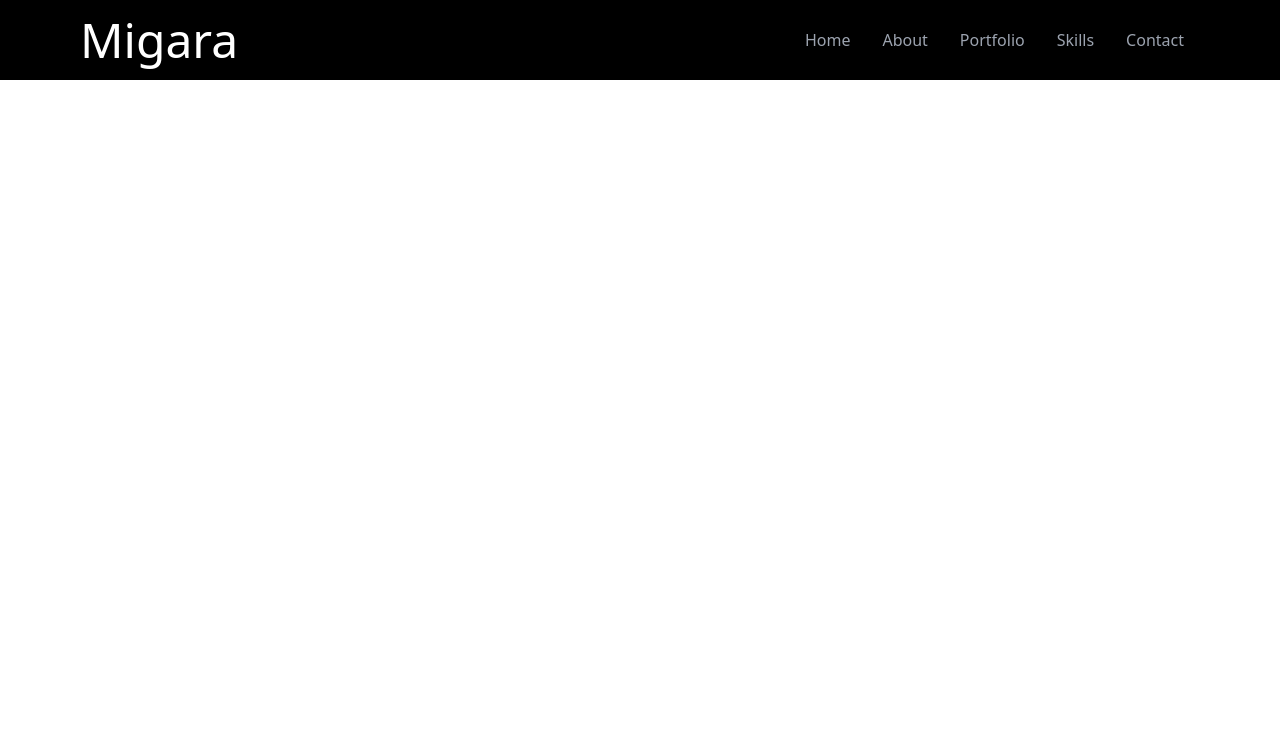
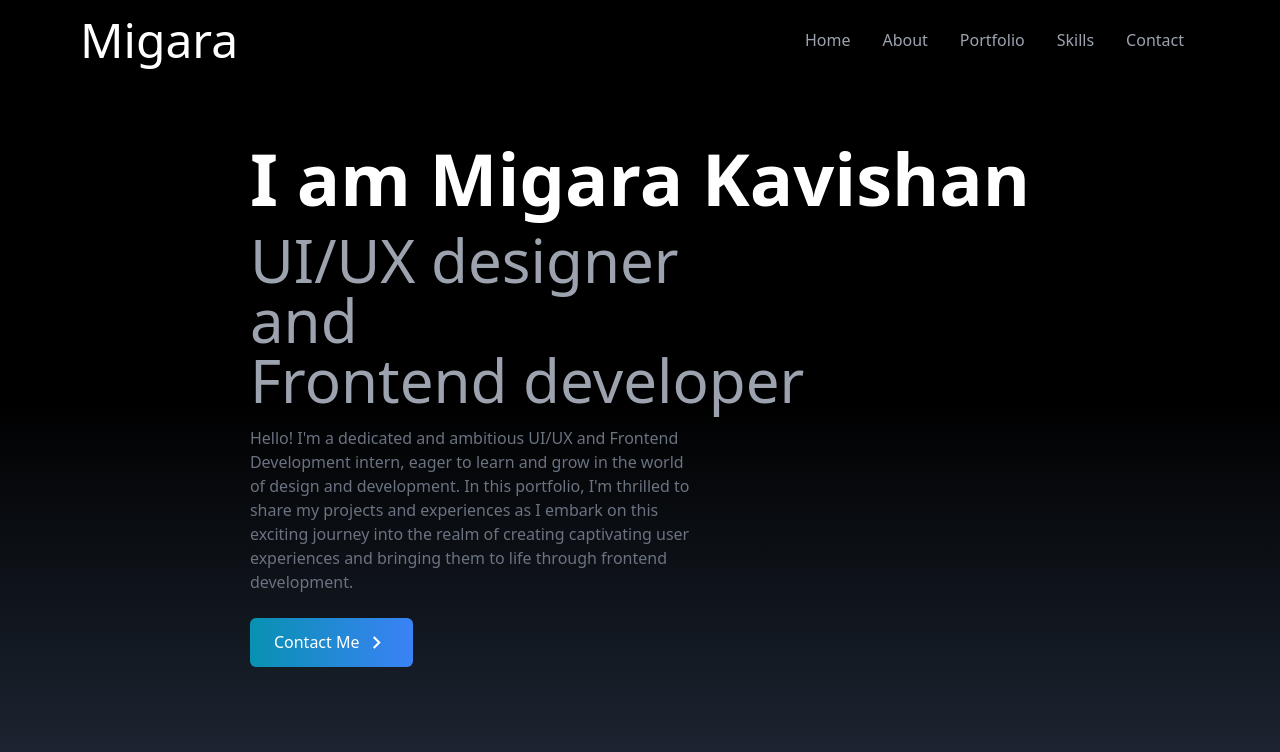
Before and after one commit to migarakavishan/my-portfolio, a React (Create React App) app: page / in a window 1280 px wide. Shown: the top 752 px of the page. Built offline with nearby package versions, Linux system fonts and the light colour scheme.

Commit message:
home done

```diff
--- a/src/components/Home.jsx
+++ b/src/components/Home.jsx
@@ -1,11 +1,47 @@
-import React from 'react'
+import React from "react";
+import { MdOutlineKeyboardArrowRight } from "react-icons/md";
+import { Link } from "react-scroll";
 
 const Home = () => {
   return (
-    <div>
+    <div
+      name="home"
+      className="h-screen w-full bg-gradient-to-b from-black to-gray-800 via-black"
+    >
+      <div className="max-w-screen-lg mx-auto flex flex-col items-center justify-center h-full px-4 md:flex-row">
+        <div className="flex flex-col justify-center h-full">
+          <h2 className="text-4xl sm:text-7xl font-bold text-white py-4">
+            I am Migara Kavishan{" "}
+          </h2>
+          <h3 className="text-3xl sm:text-6xl text-gray-400">UI/UX designer</h3>
+          <h3 className="text-3xl sm:text-6xl text-gray-400">and</h3>
+          <h3 className="text-3xl sm:text-6xl text-gray-400">
+            Frontend developer
+          </h3>
+          <p className="text-gray-500 py-4 max-w-md">
+            Hello! I'm a dedicated and ambitious UI/UX and Frontend Development
+            intern, eager to learn and grow in the world of design and
+            development. In this portfolio, I'm thrilled to share my projects
+            and experiences as I embark on this exciting journey into the realm
+            of creating captivating user experiences and bringing them to life
+            through frontend development.
+          </p>
+          <div>
+            <Link className="group text-white w-fit px-6 py-3 my-2 flex items-center rounded-md bg-gradient-to-r from-cyan-600 to-blue-500 cursor-pointer">
+              Contact Me
+              <span className="group-hover:rotate-90 duration-500">
+                <MdOutlineKeyboardArrowRight size={25} className="ml-1" />
+              </span>
+            </Link>
+          </div>
+        </div>
 
+        <div>
+          <img />
+        </div>
+      </div>
     </div>
-  )
-}
+  );
+};
 
-export default Home
+export default Home;
--- a/src/components/NavBar.jsx
+++ b/src/components/NavBar.jsx
@@ -27,7 +27,7 @@ const NavBar = () => {
     },
   ];
   return (
-    <div className="flex justify-between items-center w-full h-20 px-20 text-white bg-black fixed py-10">
+    <div className="flex justify-between items-center w-full h-20 px-20 text-white bg-black fixed">
       <div>
         <h1 className="text-5xl">Migara</h1>
       </div>
```
